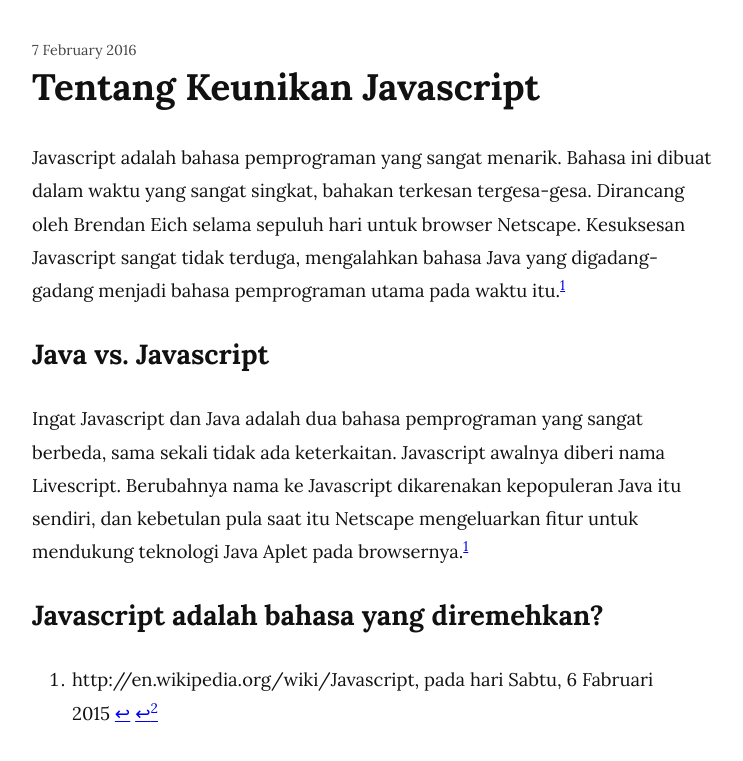
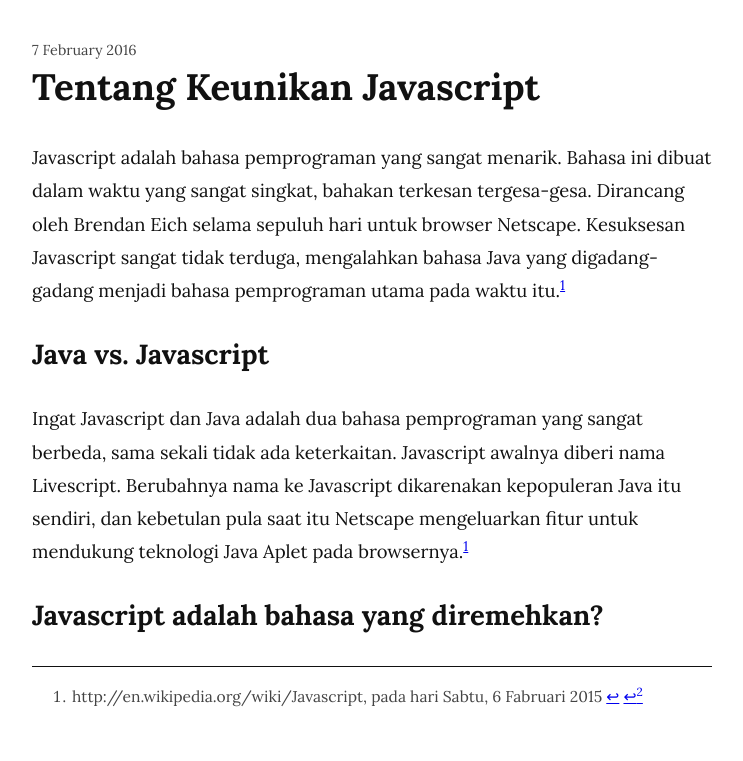
Before and after one commit to faisalhakim47/faisalhakim47.github.io, a Jekyll site: the page built from _posts/2016-02-07-tentang-keunikan-javascript.markdown, in a window 1280 px wide. Shown: the top 761 px of the page, without its empty margins (268-1011 px from the left). Built offline with Jekyll 4.4.1, drawn with Linux system fonts in a browser that asks for light colours.

Commit message:
update footnote style

```diff
--- a/_includes/css/index.scss
+++ b/_includes/css/index.scss
@@ -7,7 +7,7 @@
 }
 
 header {
-    background-color: #e3d4ba;
+    background-color: #eee;
     box-shadow: inset 0px 100px 200px rgba(0, 0, 0, 0.1);
     display: flex;
     flex-direction: column;
--- a/_includes/css/post.scss
+++ b/_includes/css/post.scss
@@ -43,3 +43,16 @@
     margin-top: 0;
     margin-bottom: 2rem;
 }
+
+.footnotes:before {
+    border-bottom: 0.5pt solid #111;
+    content: '';
+    display: block;
+    margin-top: 25px;
+    width: 100%;
+}
+
+.footnotes {
+    color: #444;
+    font-size: 0.85em;
+}
--- a/index.html
+++ b/index.html
@@ -89,7 +89,7 @@
 					top: event.screenY-84 - pos.top
 				};
 
-				box.style.boxShadow = -res.left/4 + 'px ' + -res.top/4 + 'px  255px #9b847a';
+				box.style.boxShadow = -res.left/4 + 'px ' + -res.top/4 + 'px  255px rgba(0,0,0,0.25)';
  			};
 
 		})(document);
```
